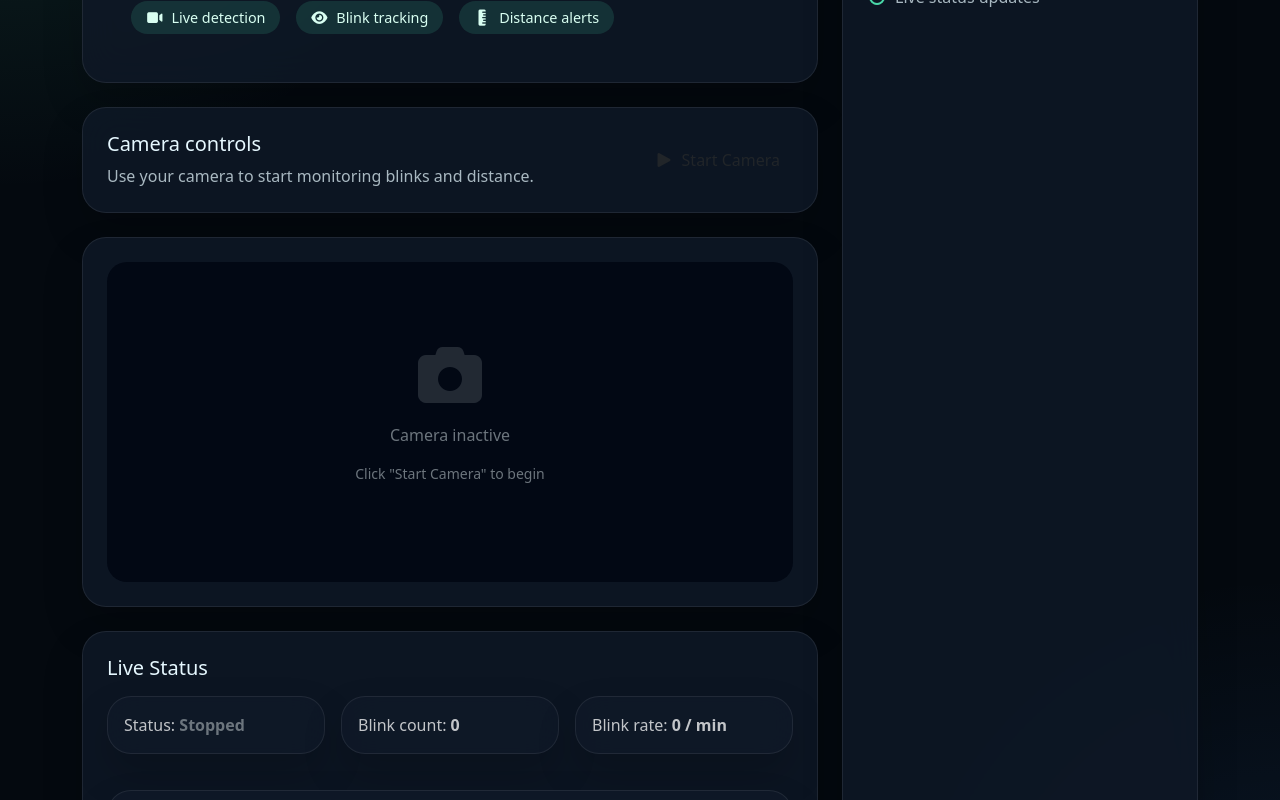
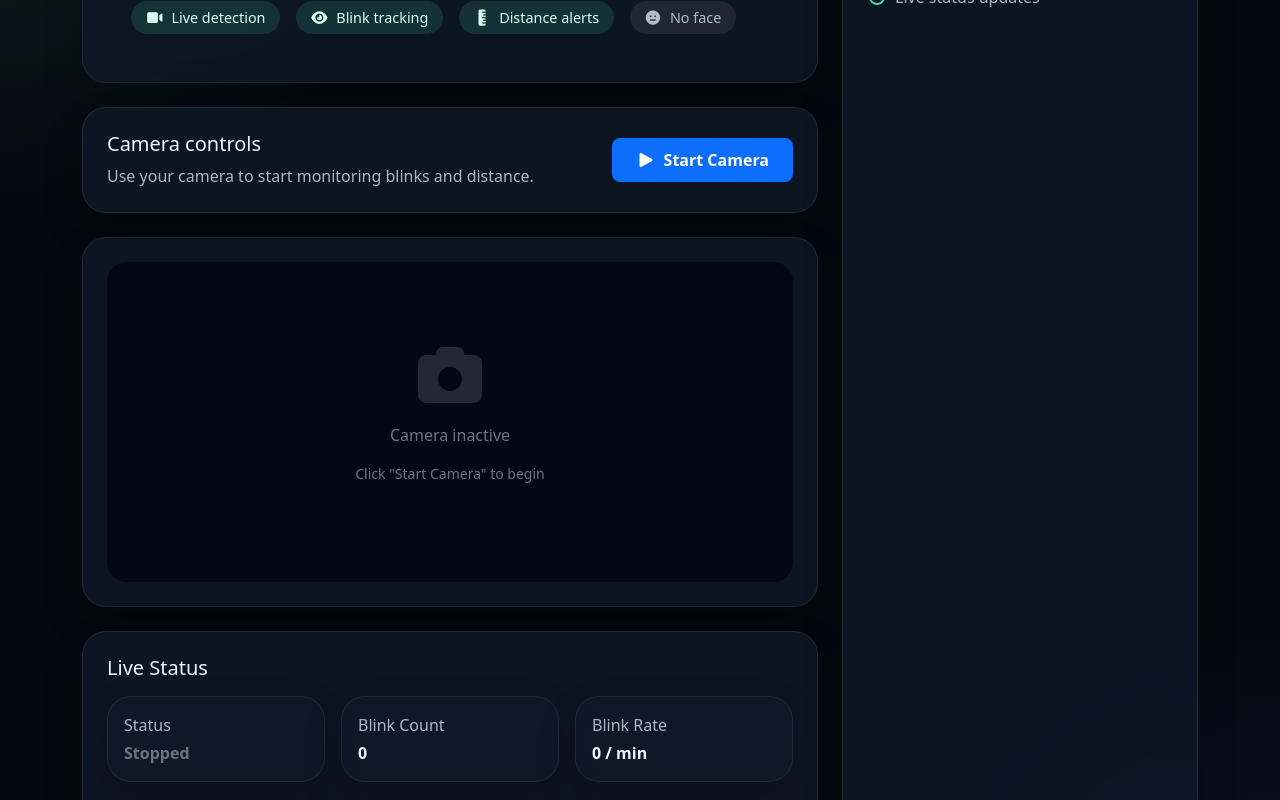
Before and after one commit to fjprojects/OcuSense-AI, a React (Create React App) app in the folder frontend/: page /camera-monitor in a window 1280 px wide. Shown: the part 320-1120 px from the top of the page. Built offline with nearby package versions, Linux system fonts and the light colour scheme; the HTML template or start-up script is replaced by a standard one.

Commit message:
Fix CameraMonitor: add missing faceDetected state

```diff
--- a/frontend/src/components/CameraMonitor.jsx
+++ b/frontend/src/components/CameraMonitor.jsx
@@ -8,6 +8,8 @@ const CameraMonitor = () => {
   const [blinkRate, setBlinkRate] = useState(0);
   const [distance, setDistance] = useState('-- cm');
   const [distanceColor, setDistanceColor] = useState('#6c757d');
+  const [faceDetected, setFaceDetected] = useState(false);
+  const [errorMessage, setErrorMessage] = useState('');
   const videoRef = useRef(null);
   const streamRef = useRef(null);
   const detectionIntervalRef = useRef(null);
@@ -24,26 +26,26 @@ const CameraMonitor = () => {
   useEffect(() => {
     const handleVisibilityChange = async () => {
       if (document.visibilityState === 'visible' && isCameraActive) {
-        console.log('🔙 Tab visible, checking camera...');
+        console.log('Tab visible, checking camera...');
 
         if (streamRef.current) {
           const tracks = streamRef.current.getTracks();
           const allLive = tracks.every(t => t.readyState === 'live');
 
           if (!allLive) {
-            console.log('🔄 Camera dead, restarting...');
+            console.log('Camera dead, restarting...');
             await stopCamera();
             await startCamera();
           } else {
-            console.log('✅ Camera still alive');
+            console.log('Camera still alive');
             setStatus('Running');
           }
         } else {
-          console.log('🔄 No stream, restarting...');
+          console.log('No stream, restarting...');
           await startCamera();
         }
       } else if (document.visibilityState === 'hidden' && isCameraActive) {
-        console.log('📱 Tab in background');
+        console.log('Tab in background');
         setStatus('Background (paused)');
       }
     };
@@ -56,44 +58,67 @@ const CameraMonitor = () => {
 
   const startCamera = async () => {
     try {
+      setErrorMessage('');
       setStatus('Starting...');
 
+      console.log('Requesting camera access...');
+
+      // Check if browser supports getUserMedia
+      if (!navigator.mediaDevices || !navigator.mediaDevices.getUserMedia) {
+        throw new Error('Camera API is not supported in this browser');
+      }
+
+      // Request camera with specific constraints
       const stream = await navigator.mediaDevices.getUserMedia({
         video: {
-          width: { ideal: 640 },
-          height: { ideal: 480 },
+          width: { ideal: 640, min: 320, max: 1280 },
+          height: { ideal: 480, min: 240, max: 720 },
           facingMode: 'user'
         },
         audio: false
       });
 
+      console.log('Camera access granted:', stream.getVideoTracks().length, 'tracks');
+
       streamRef.current = stream;
-      videoRef.current.srcObject = stream;
-      await videoRef.current.play();
+
+      // Set video source
+      if (videoRef.current) {
+        videoRef.current.srcObject = stream;
+        await videoRef.current.play();
+        console.log('Video playing');
+      }
 
       setIsCameraActive(true);
       setStatus('Running');
       setBlinkCount(0);
       setBlinkRate(0);
+      setFaceDetected(true);
 
       // Start detection
       startDetection();
 
-      showToast('📷 Camera started successfully!', 'success');
+      showToast('Camera started successfully!', 'success');
     } catch (error) {
       console.error('Camera error:', error);
+      setErrorMessage(error.message);
       handleError(error);
     }
   };
 
   const stopCamera = () => {
+    console.log('Stopping camera...');
+
     if (detectionIntervalRef.current) {
       clearInterval(detectionIntervalRef.current);
       detectionIntervalRef.current = null;
     }
 
     if (streamRef.current) {
-      streamRef.current.getTracks().forEach(track => track.stop());
+      streamRef.current.getTracks().forEach(track => {
+        track.stop();
+        console.log('Stopped track:', track.kind);
+      });
       streamRef.current = null;
     }
 
@@ -107,16 +132,23 @@ const CameraMonitor = () => {
     setBlinkRate(0);
     setDistance('-- cm');
     setDistanceColor('#6c757d');
+    setFaceDetected(false);
 
-    showToast('📷 Camera stopped', 'info');
+    showToast('Camera stopped', 'info');
   };
 
   const startDetection = () => {
+    console.log('Starting detection...');
+
     // Simulated blink and distance detection
     let isBlinking = false;
     let blinkCount = 0;
     let blinkRateCount = 0;
     let minuteStart = Date.now();
+
+    if (detectionIntervalRef.current) {
+      clearInterval(detectionIntervalRef.current);
+    }
 
     detectionIntervalRef.current = setInterval(() => {
       if (!isCameraActive) return;
@@ -150,7 +182,7 @@ const CameraMonitor = () => {
       if (dist < 30) {
         setDistanceColor('#fc8181');
         if (Math.random() < 0.05) {
-          showToast('⚠️ Too close! Move back from screen.', 'warning');
+          showToast('Too close! Move back from screen.', 'warning');
         }
       } else if (dist < 40) {
         setDistanceColor('#ecc94b');
@@ -163,23 +195,38 @@ const CameraMonitor = () => {
   const handleError = (error) => {
     setStatus('Error');
     setIsCameraActive(false);
+    setFaceDetected(false);
 
     let message = '';
+    let title = 'Camera Error';
+
     switch (error.name) {
       case 'NotAllowedError':
-        message = 'Camera permission denied. Please allow camera access.';
+      case 'PermissionDeniedError':
+        message = 'Camera permission denied.\n\nPlease allow camera access in your browser settings.\n\nTip: Check the browser address bar for the camera icon.';
         break;
       case 'NotFoundError':
-        message = 'No camera found. Please connect a camera.';
+      case 'DevicesNotFoundError':
+        message = 'No camera found.\n\nPlease connect a camera to your device.';
         break;
       case 'NotReadableError':
-        message = 'Camera in use. Close other apps using the camera.';
+      case 'TrackStartError':
+        message = 'Camera is already in use.\n\nClose other applications using the camera (Zoom, Teams, Camera app, etc.).';
+        break;
+      case 'OverconstrainedError':
+        message = 'Camera settings are not supported.\n\nTry using a different browser.';
+        break;
+      case 'SecurityError':
+        message = 'Camera access blocked due to security settings.\n\nMake sure you are using HTTPS.';
         break;
       default:
-        message = `${error.name}: ${error.message}`;
+        message = `${error.name}\n\n${error.message}`;
+        break;
     }
 
-    alert(`Camera Error\n\n${message}`);
+    console.error('Camera Error:', { name: error.name, message: error.message });
+
+    alert(`${title}\n\n${message}`);
   };
 
   return (
@@ -193,7 +240,19 @@ const CameraMonitor = () => {
             <span className="status-pill"><i className="fas fa-video me-2"></i>Live detection</span>
             <span className="status-pill"><i className="fas fa-eye me-2"></i>Blink tracking</span>
             <span className="status-pill"><i className="fas fa-ruler-vertical me-2"></i>Distance alerts</span>
+            <span className="status-pill" style={{
+              background: faceDetected ? 'rgba(74,215,168,0.2)' : 'rgba(255,255,255,0.08)',
+              color: faceDetected ? '#4ad7a8' : 'rgba(230,248,255,0.72)'
+            }}>
+              <i className={`fas ${faceDetected ? 'fa-smile' : 'fa-meh'} me-2`}></i>
+              {faceDetected ? 'Face detected' : 'No face'}
+            </span>
           </div>
+          {errorMessage && (
+            <div className="mt-3 alert alert-danger">
+              <strong>Error:</strong> {errorMessage}
+            </div>
+          )}
         </div>
 
         <div className="glass-card p-4 mb-4">
@@ -203,8 +262,16 @@ const CameraMonitor = () => {
               <p className="small-note mb-0">Use your camera to start monitoring blinks and distance.</p>
             </div>
             <button
-              className={`btn ${isCameraActive ? 'btn-danger' : 'btn-accent'}`}
+              className={`btn ${isCameraActive ? 'btn-danger' : 'btn-primary'}`}
               onClick={isCameraActive ? stopCamera : startCamera}
+              style={{
+                padding: '10px 24px',
+                borderRadius: '8px',
+                fontWeight: '600',
+                transition: 'all 0.3s ease',
+                border: 'none',
+                minWidth: '140px'
+              }}
             >
               <i className={`fas ${isCameraActive ? 'fa-stop' : 'fa-play'} me-2`}></i>
               {isCameraActive ? 'Stop Camera' : 'Start Camera'}
@@ -247,25 +314,29 @@ const CameraMonitor = () => {
 
         <div className="glass-card p-4">
           <h5 className="mb-3">Live Status</h5>
-          <div className="row g-3 text-white-75">
+          <div className="row g-3">
             <div className="col-md-4">
               <div className="glass-card p-3">
-                Status: <strong style={{ color: status === 'Running' ? '#4ad7a8' : '#6c757d' }}>{status}</strong>
+                <p className="small-note mb-1">Status</p>
+                <strong style={{ color: status === 'Running' ? '#4ad7a8' : status === 'Error' ? '#fc8181' : '#6c757d' }}>{status}</strong>
               </div>
             </div>
             <div className="col-md-4">
               <div className="glass-card p-3">
-                Blink count: <strong>{blinkCount}</strong>
+                <p className="small-note mb-1">Blink Count</p>
+                <strong>{blinkCount}</strong>
               </div>
             </div>
             <div className="col-md-4">
               <div className="glass-card p-3">
-                Blink rate: <strong>{blinkRate} / min</strong>
+                <p className="small-note mb-1">Blink Rate</p>
+                <strong>{blinkRate} / min</strong>
               </div>
             </div>
             <div className="col-12">
               <div className="glass-card p-3">
-                Face distance: <strong style={{ color: distanceColor }}>{distance}</strong>
+                <p className="small-note mb-1">Face Distance</p>
+                <strong style={{ color: distanceColor }}>{distance}</strong>
               </div>
             </div>
           </div>
@@ -273,7 +344,7 @@ const CameraMonitor = () => {
       </div>
 
       <div className="col-lg-4">
-        <div className="glass-card p-4 feature-list-card h-100">
+        <div className="glass-card p-4 h-100">
           <h5 className="mb-3">Key capabilities</h5>
           <ul className="list-unstyled small-note mb-0">
             <li className="mb-3"><i className="fas fa-circle-notch text-accent me-2"></i>Real-time face detection</li>
```
Also changed, not shown: 1 other file (tests, documents, lock files or other folders).
